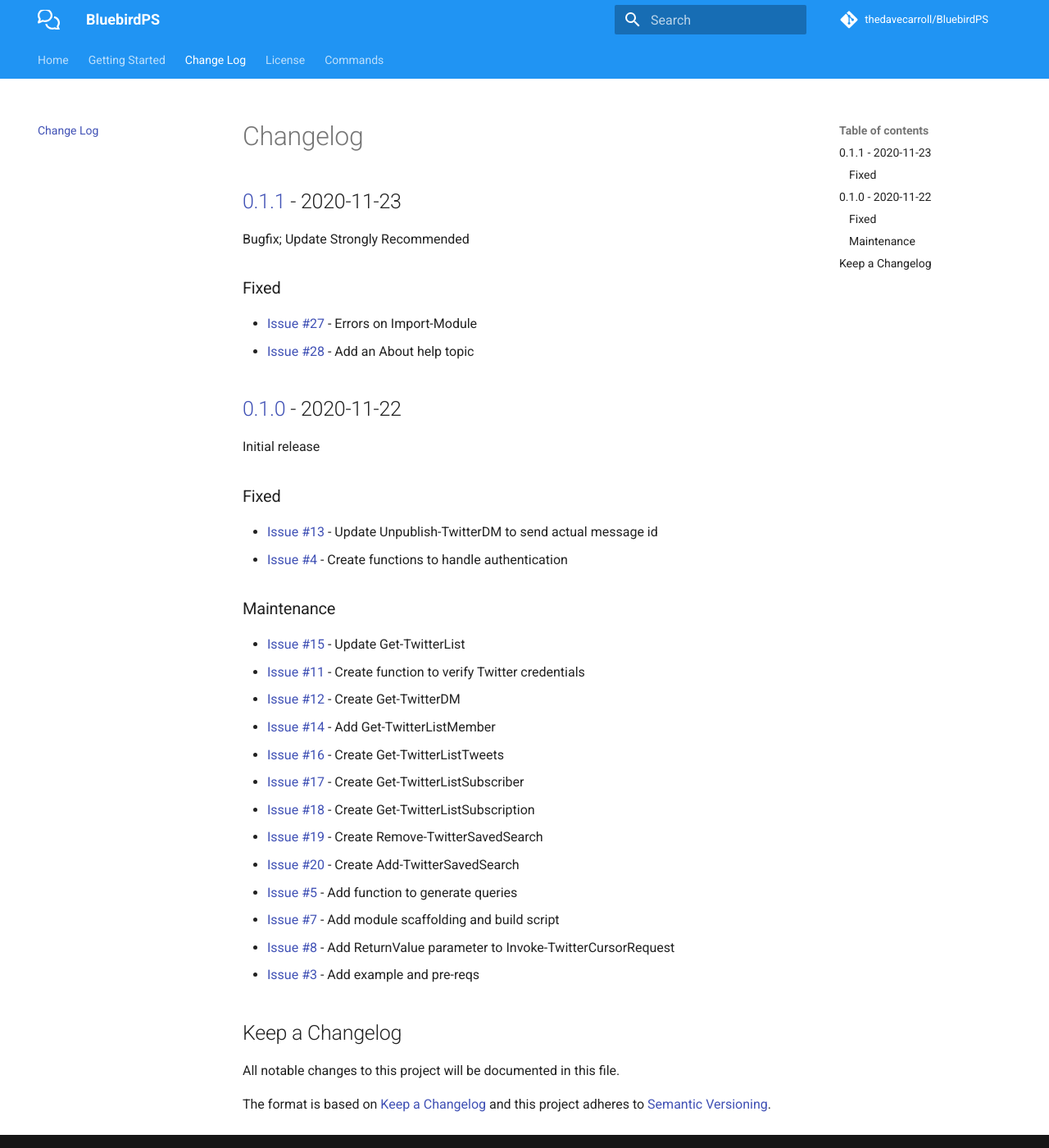
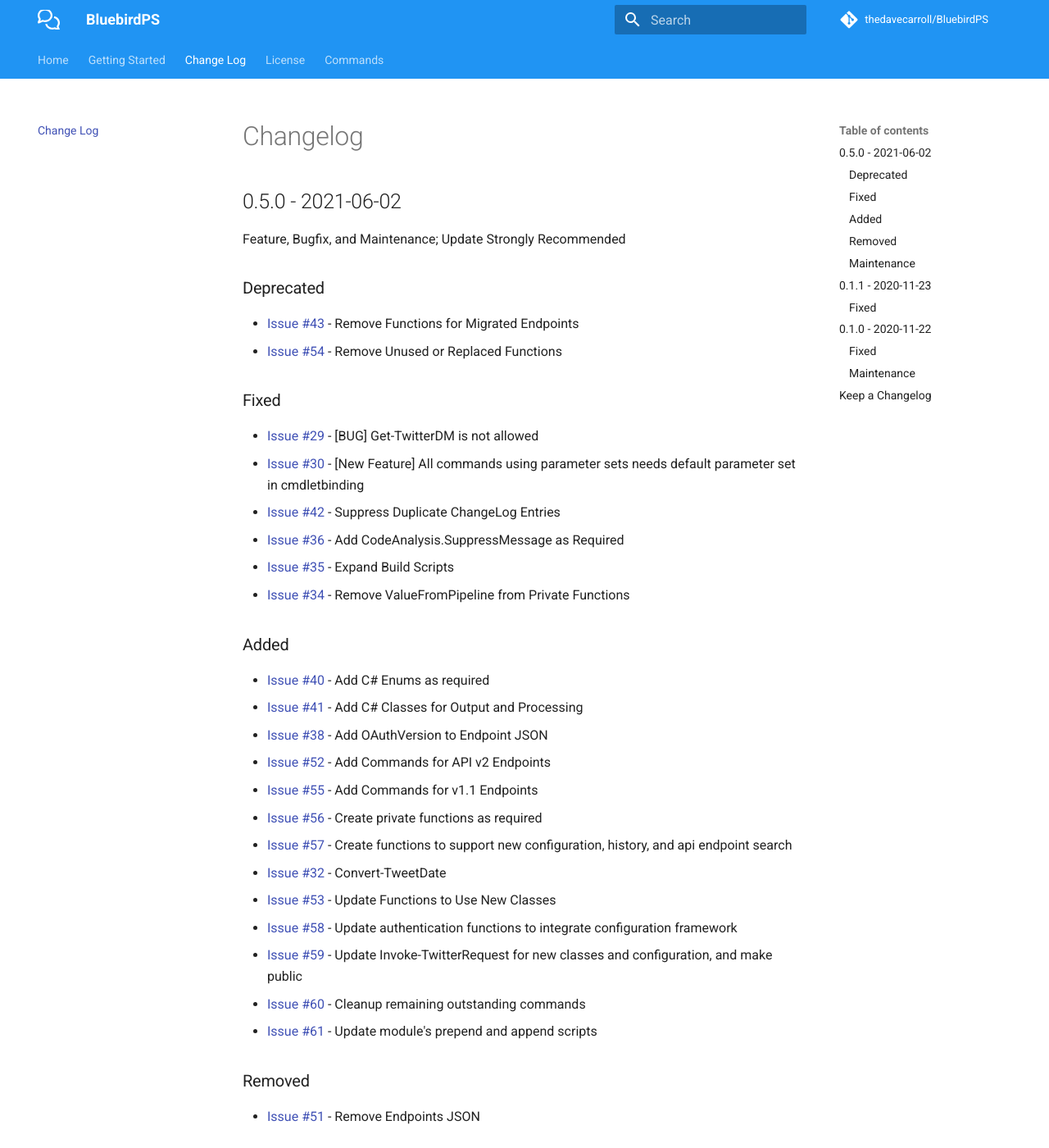
Before and after one commit to thedavecarroll/BluebirdPS, an MkDocs documentation site: the page built from docs/CHANGELOG.md, in a window 1280 px wide and 1400 px high. Shown: the whole window at 82% size. Built offline with MkDocs 1.6.1 and Material for MkDocs 9.7.7, drawn with Linux system fonts in a browser that asks for light colours; comment, search, counter and statistics services are not loaded; some of the changed text lies outside the part shown.

Commit message:
update changelog and release notes

```diff
--- a/docs/CHANGELOG.md
+++ b/docs/CHANGELOG.md
@@ -1,4 +1,48 @@
 # Changelog
+
+## 0.5.0 - 2021-06-02
+
+Feature, Bugfix, and Maintenance; Update Strongly Recommended
+
+### Deprecated
+
+- [Issue #43](https://github.com/thedavecarroll/BluebirdPS/issues/43) - Remove Functions for Migrated Endpoints
+- [Issue #54](https://github.com/thedavecarroll/BluebirdPS/issues/54) - Remove Unused or Replaced Functions
+
+### Fixed
+
+- [Issue #29](https://github.com/thedavecarroll/BluebirdPS/issues/29) - [BUG] Get-TwitterDM is not allowed
+- [Issue #30](https://github.com/thedavecarroll/BluebirdPS/issues/30) - [New Feature] All commands using parameter sets needs default parameter set in cmdletbinding
+- [Issue #42](https://github.com/thedavecarroll/BluebirdPS/issues/42) - Suppress Duplicate ChangeLog Entries
+- [Issue #36](https://github.com/thedavecarroll/BluebirdPS/issues/36) - Add CodeAnalysis.SuppressMessage as Required
+- [Issue #35](https://github.com/thedavecarroll/BluebirdPS/issues/35) - Expand Build Scripts
+- [Issue #34](https://github.com/thedavecarroll/BluebirdPS/issues/34) - Remove ValueFromPipeline from Private Functions
+
+### Added
+
+- [Issue #40](https://github.com/thedavecarroll/BluebirdPS/issues/40) - Add C# Enums as required
+- [Issue #41](https://github.com/thedavecarroll/BluebirdPS/issues/41) - Add C# Classes for Output and Processing
+- [Issue #38](https://github.com/thedavecarroll/BluebirdPS/issues/38) - Add OAuthVersion to Endpoint JSON
+- [Issue #52](https://github.com/thedavecarroll/BluebirdPS/issues/52) - Add Commands for API v2 Endpoints
+- [Issue #55](https://github.com/thedavecarroll/BluebirdPS/issues/55) - Add Commands for v1.1 Endpoints
+- [Issue #56](https://github.com/thedavecarroll/BluebirdPS/issues/56) - Create private functions as required
+- [Issue #57](https://github.com/thedavecarroll/BluebirdPS/issues/57) - Create functions to support new configuration, history, and api endpoint search
+- [Issue #32](https://github.com/thedavecarroll/BluebirdPS/issues/32) - Convert-TweetDate
+- [Issue #53](https://github.com/thedavecarroll/BluebirdPS/issues/53) - Update Functions to Use New Classes
+- [Issue #58](https://github.com/thedavecarroll/BluebirdPS/issues/58) - Update authentication functions to integrate configuration framework
+- [Issue #59](https://github.com/thedavecarroll/BluebirdPS/issues/59) - Update Invoke-TwitterRequest for new classes and configuration, and make public
+- [Issue #60](https://github.com/thedavecarroll/BluebirdPS/issues/60) - Cleanup remaining outstanding commands
+- [Issue #61](https://github.com/thedavecarroll/BluebirdPS/issues/61) - Update module's prepend and append scripts
+
+### Removed
+
+- [Issue #51](https://github.com/thedavecarroll/BluebirdPS/issues/51) - Remove Endpoints JSON
+
+### Maintenance
+
+- [Issue #39](https://github.com/thedavecarroll/BluebirdPS/issues/39) - Maint move source files into api versioned folders
+- [Issue #50](https://github.com/thedavecarroll/BluebirdPS/issues/50) - Move docs site to new domain
+- [Issue #37](https://github.com/thedavecarroll/BluebirdPS/issues/37) - Build script does not work on MacOS or Raspbian
 
 ## [0.1.1] - 2020-11-23
 
```
Also changed, not shown: CHANGELOG.md (+23 -3 lines), 1 other file.
